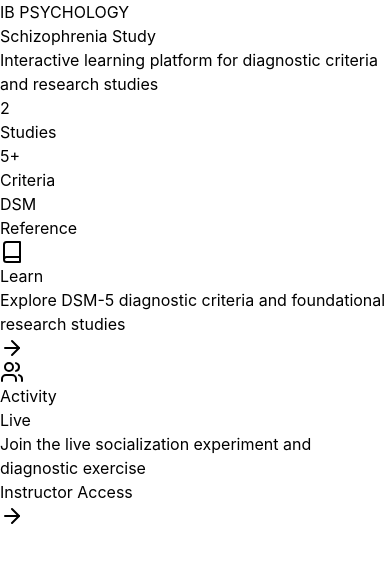
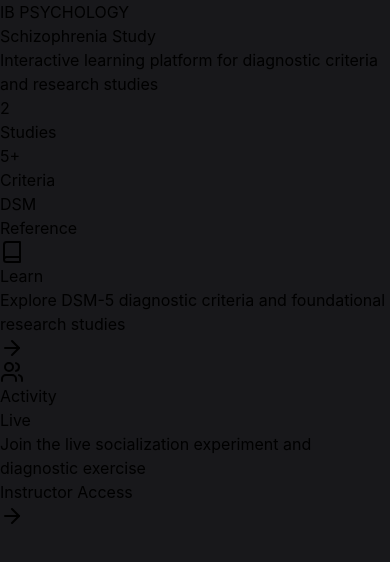
Before and after one commit to advayc/psychproj, a React (Vite) app: page / in a window 390 px wide. Shown: the top 562 px of the page. Built offline with nearby package versions, Linux system fonts and the light colour scheme; the HTML template or start-up script is replaced by a standard one.

Commit message:
fix: remove white bars on mobile by setting dark background on root elements

```diff
--- a/index.html
+++ b/index.html
@@ -2,7 +2,8 @@
 <html lang="en">
   <head>
     <meta charset="UTF-8" />
-    <meta name="viewport" content="width=device-width, initial-scale=1.0" />
+    <meta name="viewport" content="width=device-width, initial-scale=1.0, viewport-fit=cover" />
+    <meta name="theme-color" content="#18181B" />
     <title>Psychology Experiment</title>
   </head>
   <body>
--- a/src/index.css
+++ b/src/index.css
@@ -8,6 +8,13 @@
   box-sizing: border-box;
 }
 
+html, body {
+  background-color: #18181B;
+  min-height: 100vh;
+  min-height: 100dvh;
+  overflow-x: hidden;
+}
+
 body {
   font-family: -apple-system, BlinkMacSystemFont, 'Segoe UI', 'Roboto', 'Oxygen',
     'Ubuntu', 'Cantarell', 'Fira Sans', 'Droid Sans', 'Helvetica Neue',
@@ -15,3 +22,9 @@
   -webkit-font-smoothing: antialiased;
   -moz-osx-font-smoothing: grayscale;
 }
+
+#root {
+  min-height: 100vh;
+  min-height: 100dvh;
+  background-color: #18181B;
+}
```
